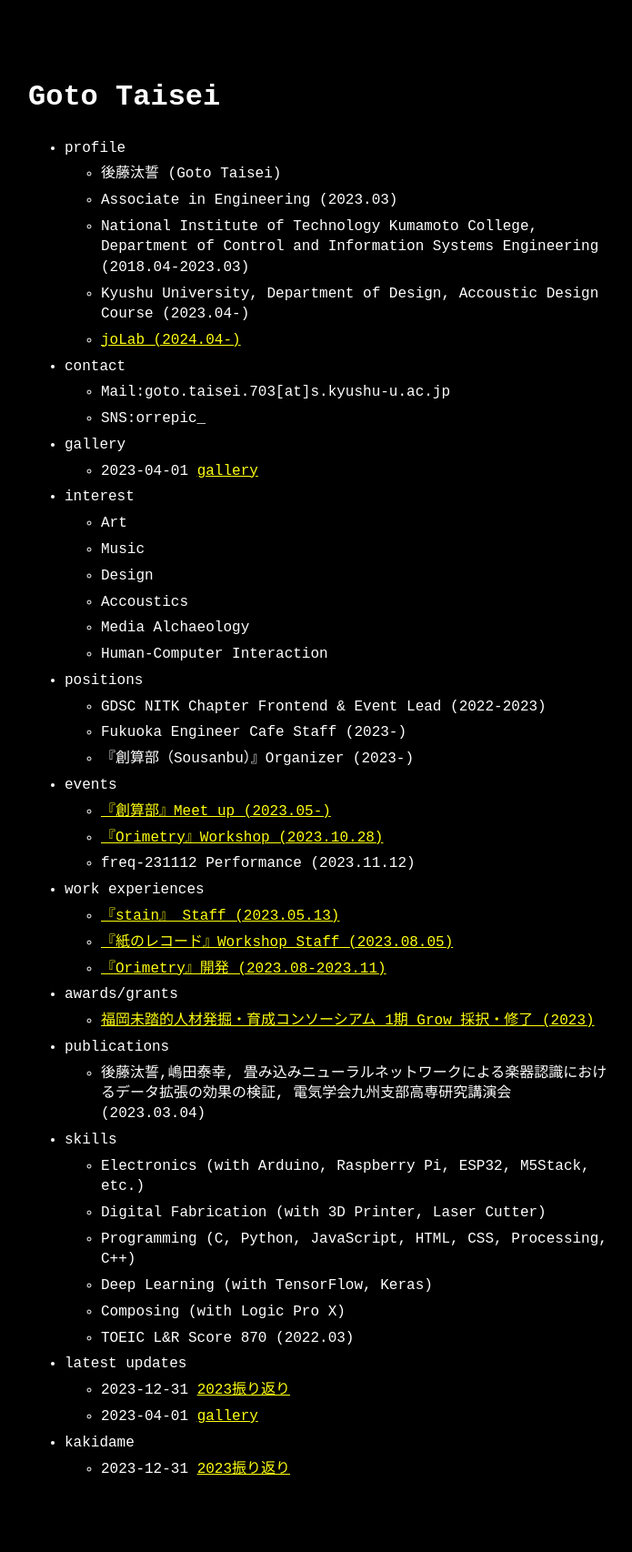
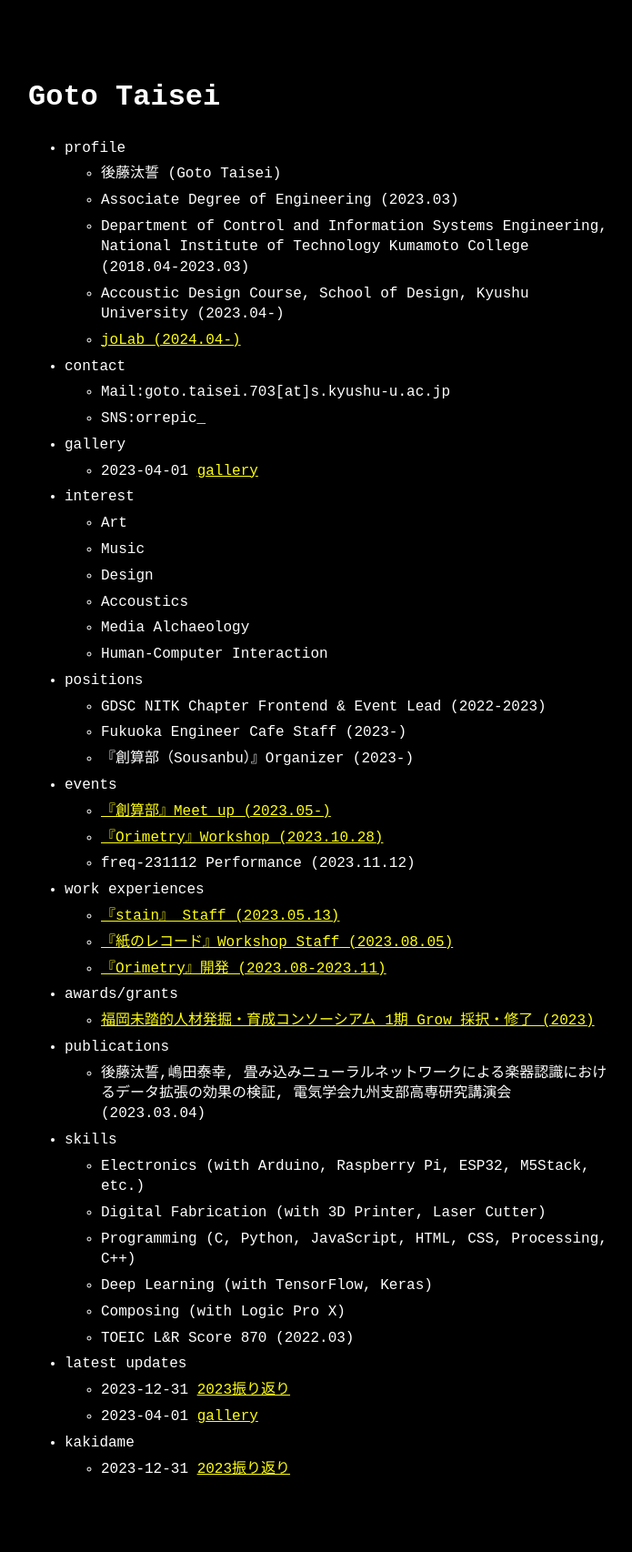
Before and after one commit to orrepic/orrepic.github.io, a Jekyll site: the page built from index.md, in a window 1280 px wide. Shown: the whole page at 91% size, without its empty margins (289-984 px from the left). Built offline with Jekyll 4.4.1, drawn with Linux system fonts in a browser that asks for light colours.

Commit message:
change profile

```diff
--- a/_data/menu.yml
+++ b/_data/menu.yml
@@ -5,9 +5,9 @@
   - title: profile
     entries:
       - title: 後藤汰誓 (Goto Taisei)
-      - title: Associate in Engineering (2023.03)
-      - title: National Institute of Technology Kumamoto College, Department of Control and Information Systems Engineering (2018.04-2023.03)
-      - title: Kyushu University, Department of Design, Accoustic Design Course (2023.04-)
+      - title: Associate Degree of Engineering (2023.03)
+      - title: Department of Control and Information Systems Engineering, National Institute of Technology Kumamoto College (2018.04-2023.03)
+      - title: Accoustic Design Course, School of Design, Kyushu University (2023.04-)
       - title: joLab (2024.04-)
         url: https://www.design.kyushu-u.ac.jp/~jo/
 
```
Also changed, not shown: _posts/2023-4-1-gallery.md (+4 -0 lines), 3 other files.
